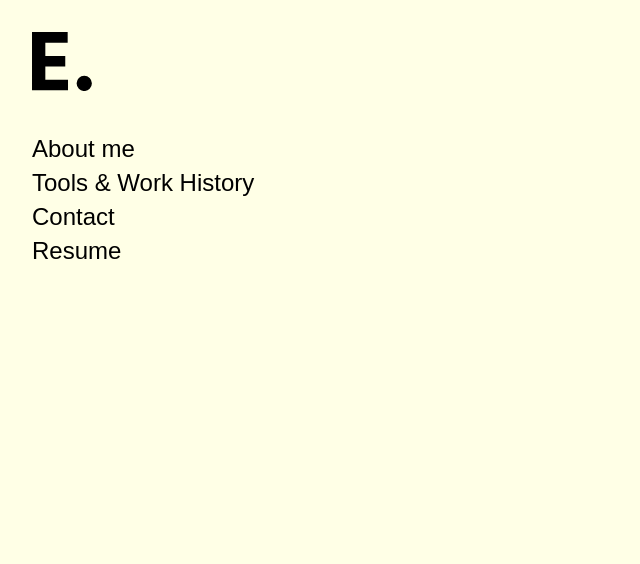
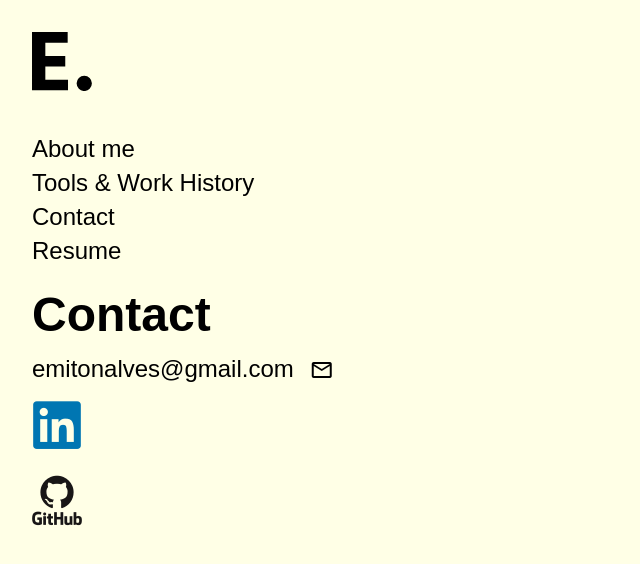
Before and after one commit to Emiton/Emiton.github.io, a React (Create React App) app in the folder personal-website/: page /contact in a window 1280 px wide. Shown: the top 564 px of the page, without its empty margins (0-640 px from the left). Built offline with nearby package versions, Linux system fonts and the light colour scheme; a web font is replaced by a local one.

Commit message:
Completed Contact section and most of the other pages

```diff
--- a/personal-website/public/index.html
+++ b/personal-website/public/index.html
@@ -12,6 +12,8 @@
     <link rel="apple-touch-icon" href="%PUBLIC_URL%/logo192.png" />
     <link rel="manifest" href="%PUBLIC_URL%/manifest.json" />
     <link href="https://api.fontshare.com/v2/css?f[]=satoshi@900,500,501,400&display=swap" rel="stylesheet">
+    <link rel="stylesheet" href="https://fonts.googleapis.com/css2?family=Material+Symbols+Outlined:opsz,wght,FILL,GRAD@20..48,100..700,0..1,-50..200" />
+    <link rel="stylesheet" href="https://fonts.googleapis.com/css2?family=Material+Symbols+Outlined:opsz,wght,FILL,GRAD@20..48,100..700,0..1,-50..200" />
     <link rel="stylesheet" href="https://cdn.jsdelivr.net/gh/devicons/devicon@v2.15.1/devicon.min.css">
     <title>emiton.io</title>
   </head>
--- a/personal-website/src/Components/AboutMe.js
+++ b/personal-website/src/Components/AboutMe.js
@@ -1,9 +1,10 @@
 import styled from "styled-components";
+import SectionTitle from "./SectionTitle";
 
 function AboutMe() {
   return(
     <Wrapper>
-      <Header>About Me</Header>
+      <SectionTitle title='About me' />
       <Text>
         Nulla iaculis eu tellus varius pretium. Nulla ut efficitur nisi. Pellentesque sed molestie turpis. Phasellus eu congue lacus. Praesent placerat congue velit, nec fringilla metus consequat non. Integer sodales, lectus vel tincidunt tincidunt, nulla justo sagittis turpis, sit amet commodo leo erat a risus. In viverra dui libero, in dignissim tellus feugiat et. Nullam suscipit, quam placerat consequat pellentesque, sapien tellus vehicula neque, in ullamcorper ex elit ac urna. Sed quis accumsan risus. Mauris malesuada nisi ac odio vehicula vehicula. Maecenas viverra, diam non congue molestie, augue augue bibendum nisi, et condimentum dolor tellus et tortor. Curabitur libero sem, eleifend nec porttitor vehicula, maximus id tellus. Fusce tincidunt imperdiet massa, in egestas magna iaculis nec. Donec et est a quam iaculis dictum vitae sed risus. Nullam gravida ullamcorper nunc, in venenatis tortor convallis nec.
 
@@ -15,10 +16,7 @@ function AboutMe() {
 
 const Wrapper = styled.div``;
 
-const Header = styled.h2`
-  font-size: 48px;
-  margin-bottom: 16px;
-`
+
 
 const Text = styled.p`
 font-size: 24px;
--- a/personal-website/src/Components/Contact.js
+++ b/personal-website/src/Components/Contact.js
@@ -1,8 +1,50 @@
+import styled from "styled-components";
+import SectionTitle from "./SectionTitle";
+
 function Contact() {
   return (
     <>
+      <SectionTitle title='Contact' />
+      <EmailWrapper>
+        <Email>emitonalves@gmail.com</Email>
+        {/* TOOD: Copy to clipboard */}
+        {/* <span className="material-symbols-outlined">content_copy</span> */}
+        <a href='mailto:emitonalves@gmail.com'>
+          <span className="material-symbols-outlined">mail</span>
+        </a>
+      </EmailWrapper>
+      <IconWrapper href='https://www.linkedin.com/in/emiton/'>
+        <i className="devicon-linkedin-plain colored" />
+      </IconWrapper>
+      <IconWrapper href='https://github.com/Emiton'>
+      <i className='devicon-github-original-wordmark colored' />
+      </IconWrapper>
     </>
   );
 }
 
+const EmailWrapper = styled.div`
+  display: flex;
+  align-content: flex-start;
+  margin-bottom: 16px;
+  gap: 12px;
+  /* ❗️ Adjusting line height to line up email with icons */
+  line-height: 0.9;
+
+  @media (max-width: 550px) {
+    gap: revert;
+    justify-content: space-between;
+  }
+`;
+
+const Email = styled.p`
+  font-size: 24px;
+  padding-right: 4px;
+`;
+
+const IconWrapper = styled.a`
+  font-size: 50px;
+  margin-bottom: 16px;
+`;
+
 export default Contact;
--- a/personal-website/src/Components/Home.js
+++ b/personal-website/src/Components/Home.js
@@ -17,6 +17,10 @@ const IntroWrapper = styled.div`
   padding-bottom: 20%;
   /* TODO: Adjust padding for smaller screens, make it fluid 20%, then smaller */
   padding-right: 20%;
+
+  @media(max-width: 550px) {
+    padding-right: revert;
+  }
 `;
 
 const Intro = styled.h1`
@@ -24,6 +28,10 @@ const Intro = styled.h1`
   font-weight: 900;
   max-width: 10ch;
   line-height: 1;
+
+  @media(max-width: 550px) {
+    padding-bottom: 16px;
+  }
 `;
 
 export default Home;
--- /dev/null
+++ b/personal-website/src/Components/SectionTitle.js
@@ -0,0 +1,14 @@
+import styled from "styled-components";
+
+// eslint-disable-next-line react/prop-types
+function SectionTitle({title}) {
+  // eslint-disable-next-line react/prop-types
+  return <Header>{title}</Header>
+}
+
+const Header = styled.h2`
+  font-size: 48px;
+  margin-bottom: 16px;
+`
+
+export default SectionTitle;
--- a/personal-website/src/Components/ToolsAndWork.js
+++ b/personal-website/src/Components/ToolsAndWork.js
@@ -1,6 +1,12 @@
+import SectionTitle from "./SectionTitle";
+import ToolTileCarousel from "./ToolTileCarousel";
+
 function ToolsAndWork() {
   return(
     <>
+      <SectionTitle title='Tools' />
+      <ToolTileCarousel />
+      <SectionTitle title='Work History' />
     </>
   );
 }
```
